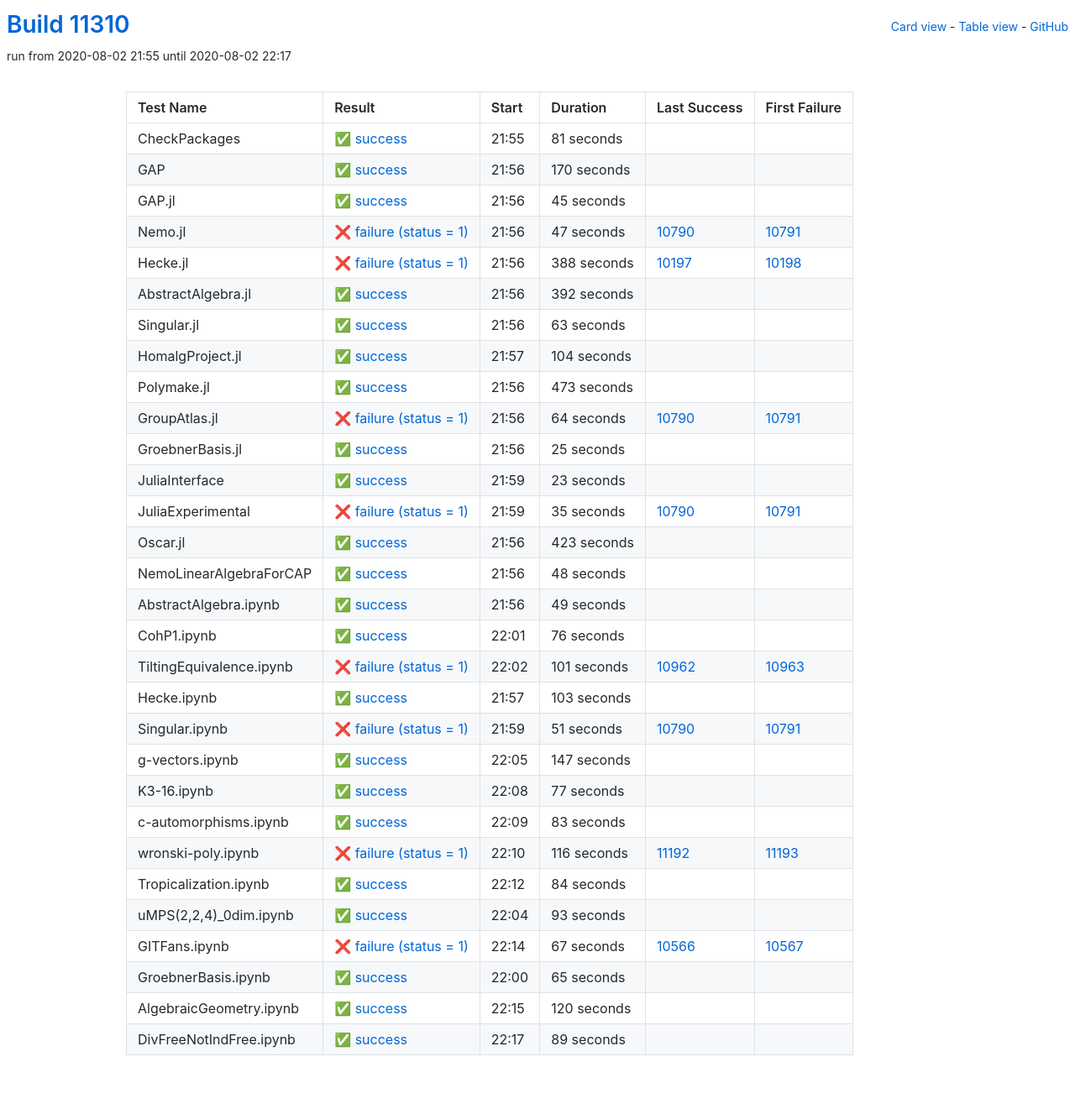
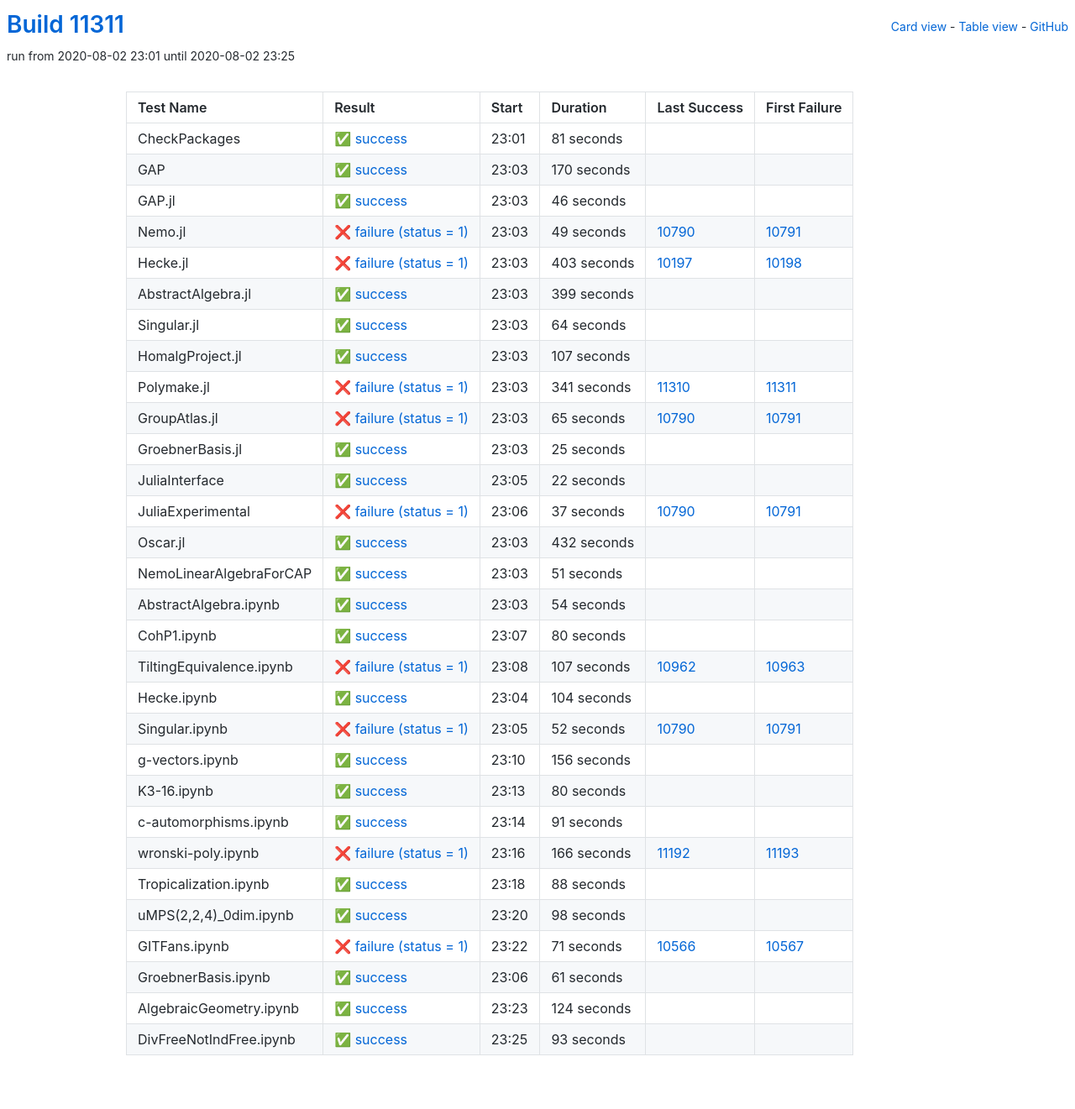
Before and after one commit to oscar-system/oscar-ci-status, a Jekyll site: the page built from table.html, in a window 1280 px wide. Shown: the whole page at 84% size. Built offline with Jekyll 4.4.1, drawn with Linux system fonts in a browser that asks for light colours.

Commit message:
Build #11311

```diff
--- a/_data/ci.yml
+++ b/_data/ci.yml
@@ -1,6 +1,6 @@
 ---
-build: 11310
-build_url: https://oscarci.mathematik.uni-kl.de/job/oscar/11310/
+build: 11311
+build_url: https://oscarci.mathematik.uni-kl.de/job/oscar/11311/
 job: oscar
 organization: oscar-system
 repo: oscar-ci-status
@@ -8,8 +8,8 @@
 tests:
 - name: CheckPackages
   id: checkpackages
-  log: https://oscarci.mathematik.uni-kl.de/job/oscar/11310/artifact/logs/build-11310/CheckPackages.log
-  start: 2020-08-02 21:55
+  log: https://oscarci.mathematik.uni-kl.de/job/oscar/11311/artifact/logs/build-11311/CheckPackages.log
+  start: 2020-08-02 23:01
   success: true
   exitcode: 0
   status: success
@@ -20,8 +20,8 @@
   first_failure_url:
 - name: GAP
   id: gap
-  log: https://oscarci.mathematik.uni-kl.de/job/oscar/11310/artifact/logs/build-11310/GAP.log
-  start: 2020-08-02 21:56
+  log: https://oscarci.mathematik.uni-kl.de/job/oscar/11311/artifact/logs/build-11311/GAP.log
+  start: 2020-08-02 23:03
   success: true
   exitcode: 0
   status: success
@@ -32,104 +32,104 @@
   first_failure_url:
 - name: GAP.jl
   id: gap-jl
-  log: https://oscarci.mathematik.uni-kl.de/job/oscar/11310/artifact/logs/build-11310/GAP.jl.log
-  start: 2020-08-02 21:56
+  log: https://oscarci.mathematik.uni-kl.de/job/oscar/11311/artifact/logs/build-11311/GAP.jl.log
+  start: 2020-08-02 23:03
   success: true
   exitcode: 0
   status: success
-  duration: 45
+  duration: 46
   last_success: false
   last_success_url:
   first_failure: false
   first_failure_url:
 - name: Nemo.jl
   id: nemo-jl
-  log: https://oscarci.mathematik.uni-kl.de/job/oscar/11310/artifact/logs/build-11310/Nemo.jl.log
-  start: 2020-08-02 21:56
+  log: https://oscarci.mathematik.uni-kl.de/job/oscar/11311/artifact/logs/build-11311/Nemo.jl.log
+  start: 2020-08-02 23:03
   success: false
   exitcode: 1
   status: failure
-  duration: 47
+  duration: 49
   last_success: 10790
   last_success_url: https://oscarci.mathematik.uni-kl.de/job/oscar/10790/
   first_failure: 10791
   first_failure_url: https://oscarci.mathematik.uni-kl.de/job/oscar/10791/
 - name: Hecke.jl
   id: hecke-jl
-  log: https://oscarci.mathematik.uni-kl.de/job/oscar/11310/artifact/logs/build-11310/Hecke.jl.log
-  start: 2020-08-02 21:56
+  log: https://oscarci.mathematik.uni-kl.de/job/oscar/11311/artifact/logs/build-11311/Hecke.jl.log
+  start: 2020-08-02 23:03
   success: false
   exitcode: 1
   status: failure
-  duration: 388
+  duration: 403
   last_success: 10197
   last_success_url: https://oscarci.mathematik.uni-kl.de/job/oscar/10197/
   first_failure: 10198
   first_failure_url: https://oscarci.mathematik.uni-kl.de/job/oscar/10198/
 - name: AbstractAlgebra.jl
   id: abstractalgebra-jl
-  log: https://oscarci.mathematik.uni-kl.de/job/oscar/11310/artifact/logs/build-11310/AbstractAlgebra.jl.log
-  start: 2020-08-02 21:56
+  log: https://oscarci.mathematik.uni-kl.de/job/oscar/11311/artifact/logs/build-11311/AbstractAlgebra.jl.log
+  start: 2020-08-02 23:03
   success: true
   exitcode: 0
   status: success
-  duration: 392
+  duration: 399
   last_success: false
   last_success_url:
   first_failure: false
   first_failure_url:
 - name: Singular.jl
   id: singular-jl
-  log: https://oscarci.mathematik.uni-kl.de/job/oscar/11310/artifact/logs/build-11310/Singular.jl.log
-  start: 2020-08-02 21:56
+  log: https://oscarci.mathematik.uni-kl.de/job/oscar/11311/artifact/logs/build-11311/Singular.jl.log
+  start: 2020-08-02 23:03
   success: true
   exitcode: 0
   status: success
-  duration: 63
+  duration: 64
   last_success: false
   last_success_url:
   first_failure: false
   first_failure_url:
 - name: HomalgProject.jl
   id: homalgproject-jl
-  log: https://oscarci.mathematik.uni-kl.de/job/oscar/11310/artifact/logs/build-11310/HomalgProject.jl.log
-  start: 2020-08-02 21:57
+  log: https://oscarci.mathematik.uni-kl.de/job/oscar/11311/artifact/logs/build-11311/HomalgProject.jl.log
+  start: 2020-08-02 23:03
   success: true
   exitcode: 0
   status: success
-  duration: 104
+  duration: 107
   last_success: false
   last_success_url:
   first_failure: false
   first_failure_url:
 - name: Polymake.jl
   id: polymake-jl
-  log: https://oscarci.mathematik.uni-kl.de/job/oscar/11310/artifact/logs/build-11310/Polymake.jl.log
-  start: 2020-08-02 21:56
-  success: true
-  exitcode: 0
-  status: success
-  duration: 473
-  last_success: false
-  last_success_url:
-  first_failure: false
-  first_failure_url:
-- name: GroupAtlas.jl
-  id: groupatlas-jl
-  log: https://oscarci.mathematik.uni-kl.de/job/oscar/11310/artifact/logs/build-11310/GroupAtlas.jl.log
-  start: 2020-08-02 21:56
+  log: https://oscarci.mathematik.uni-kl.de/job/oscar/11311/artifact/logs/build-11311/Polymake.jl.log
+  start: 2020-08-02 23:03
   success: false
   exitcode: 1
   status: failure
-  duration: 64
+  duration: 341
+  last_success: 11310
+  last_success_url: https://oscarci.mathematik.uni-kl.de/job/oscar/11310/
+  first_failure: 11311
+  first_failure_url: https://oscarci.mathematik.uni-kl.de/job/oscar/11311/
+- name: GroupAtlas.jl
+  id: groupatlas-jl
+  log: https://oscarci.mathematik.uni-kl.de/job/oscar/11311/artifact/logs/build-11311/GroupAtlas.jl.log
+  start: 2020-08-02 23:03
+  success: false
+  exitcode: 1
+  status: failure
+  duration: 65
   last_success: 10790
   last_success_url: https://oscarci.mathematik.uni-kl.de/job/oscar/10790/
   first_failure: 10791
   first_failure_url: https://oscarci.mathematik.uni-kl.de/job/oscar/10791/
 - name: GroebnerBasis.jl
   id: groebnerbasis-jl
-  log: https://oscarci.mathematik.uni-kl.de/job/oscar/11310/artifact/logs/build-11310/GroebnerBasis.jl.log
-  start: 2020-08-02 21:56
+  log: https://oscarci.mathematik.uni-kl.de/job/oscar/11311/artifact/logs/build-11311/GroebnerBasis.jl.log
+  start: 2020-08-02 23:03
   success: true
   exitcode: 0
   status: success
@@ -140,176 +140,224 @@
   first_failure_url:
 - name: JuliaInterface
   id: juliainterface
-  log: https://oscarci.mathematik.uni-kl.de/job/oscar/11310/artifact/logs/build-11310/JuliaInterface.log
-  start: 2020-08-02 21:59
+  log: https://oscarci.mathematik.uni-kl.de/job/oscar/11311/artifact/logs/build-11311/JuliaInterface.log
+  start: 2020-08-02 23:05
   success: true
   exitcode: 0
   status: success
-  duration: 23
+  duration: 22
   last_success: false
   last_success_url:
   first_failure: false
   first_failure_url:
 - name: JuliaExperimental
   id: juliaexperimental
-  log: https://oscarci.mathematik.uni-kl.de/job/oscar/11310/artifact/logs/build-11310/JuliaExperimental.log
-  start: 2020-08-02 21:59
+  log: https://oscarci.mathematik.uni-kl.de/job/oscar/11311/artifact/logs/build-11311/JuliaExperimental.log
+  start: 2020-08-02 23:06
   success: false
   exitcode: 1
   status: failure
-  duration: 35
+  duration: 37
   last_success: 10790
   last_success_url: https://oscarci.mathematik.uni-kl.de/job/oscar/10790/
   first_failure: 10791
   first_failure_url: https://oscarci.mathematik.uni-kl.de/job/oscar/10791/
 - name: Oscar.jl
   id: oscar-jl
-  log: https://oscarci.mathematik.uni-kl.de/job/oscar/11310/artifact/logs/build-11310/Oscar.jl.log
-  start: 2020-08-02 21:56
+  log: https://oscarci.mathematik.uni-kl.de/job/oscar/11311/artifact/logs/build-11311/Oscar.jl.log
+  start: 2020-08-02 23:03
   success: true
   exitcode: 0
   status: success
-  duration: 423
+  duration: 432
   last_success: false
   last_success_url:
   first_failure: false
   first_failure_url:
 - name: NemoLinearAlgebraForCAP
   id: nemolinearalgebraforcap
-  log: https://oscarci.mathematik.uni-kl.de/job/oscar/11310/artifact/logs/build-11310/NemoLinearAlgebraForCAP.log
-  start: 2020-08-02 21:56
+  log: https://oscarci.mathematik.uni-kl.de/job/oscar/11311/artifact/logs/build-11311/NemoLinearAlgebraForCAP.log
+  start: 2020-08-02 23:03
   success: true
   exitcode: 0
   status: success
-  duration: 48
+  duration: 51
   last_success: false
   last_success_url:
   first_failure: false
   first_failure_url:
 - name: AbstractAlgebra.ipynb
   id: abstractalgebra-ipynb
-  log: https://oscarci.mathematik.uni-kl.de/job/oscar/11310/artifact/logs/build-11310/AbstractAlgebra.ipynb.log
-  start: 2020-08-02 21:56
+  log: https://oscarci.mathematik.uni-kl.de/job/oscar/11311/artifact/logs/build-11311/AbstractAlgebra.ipynb.log
+  start: 2020-08-02 23:03
   success: true
   exitcode: 0
   status: success
-  duration: 49
+  duration: 54
   last_success: false
   last_success_url:
   first_failure: false
   first_failure_url:
 - name: CohP1.ipynb
   id: cohp1-ipynb
-  log: https://oscarci.mathematik.uni-kl.de/job/oscar/11310/artifact/logs/build-11310/CohP1.ipynb.log
-  start: 2020-08-02 22:01
+  log: https://oscarci.mathematik.uni-kl.de/job/oscar/11311/artifact/logs/build-11311/CohP1.ipynb.log
+  start: 2020-08-02 23:07
   success: true
   exitcode: 0
   status: success
-  duration: 76
+  duration: 80
   last_success: false
   last_success_url:
   first_failure: false
   first_failure_url:
 - name: TiltingEquivalence.ipynb
   id: tiltingequivalence-ipynb
-  log: https://oscarci.mathematik.uni-kl.de/job/oscar/11310/artifact/logs/build-11310/TiltingEquivalence.ipynb.log
-  start: 2020-08-02 22:02
+  log: https://oscarci.mathematik.uni-kl.de/job/oscar/11311/artifact/logs/build-11311/TiltingEquivalence.ipynb.log
+  start: 2020-08-02 23:08
   success: false
   exitcode: 1
   status: failure
-  duration: 101
+  duration: 107
   last_success: 10962
   last_success_url: https://oscarci.mathematik.uni-kl.de/job/oscar/10962/
   first_failure: 10963
   first_failure_url: https://oscarci.mathematik.uni-kl.de/job/oscar/10963/
 - name: Hecke.ipynb
   id: hecke-ipynb
-  log: https://oscarci.mathematik.uni-kl.de/job/oscar/11310/artifact/logs/build-11310/Hecke.ipynb.log
-  start: 2020-08-02 21:57
+  log: https://oscarci.mathematik.uni-kl.de/job/oscar/11311/artifact/logs/build-11311/Hecke.ipynb.log
+  start: 2020-08-02 23:04
   success: true
   exitcode: 0
   status: success
-  duration: 103
+  duration: 104
   last_success: false
   last_success_url:
   first_failure: false
   first_failure_url:
 - name: Singular.ipynb
   id: singular-ipynb
-  log: https://oscarci.mathematik.uni-kl.de/job/oscar/11310/artifact/logs/build-11310/Singular.ipynb.log
-  start: 2020-08-02 21:59
+  log: https://oscarci.mathematik.uni-kl.de/job/oscar/11311/artifact/logs/build-11311/Singular.ipynb.log
+  start: 2020-08-02 23:05
   success: false
   exitcode: 1
   status: failure
-  duration: 51
+  duration: 52
   last_success: 10790
   last_success_url: https://oscarci.mathematik.uni-kl.de/job/oscar/10790/
   first_failure: 10791
   first_failure_url: https://oscarci.mathematik.uni-kl.de/job/oscar/10791/
 - name: g-vectors.ipynb
   id: g-vectors-ipynb
-  log: https://oscarci.mathematik.uni-kl.de/job/oscar/11310/artifact/logs/build-11310/g-vectors.ipynb.log
-  start: 2020-08-02 22:05
+  log: https://oscarci.mathematik.uni-kl.de/job/oscar/11311/artifact/logs/build-11311/g-vectors.ipynb.log
+  start: 2020-08-02 23:10
   success: true
   exitcode: 0
   status: success
-  duration: 147
+  duration: 156
   last_success: false
   last_success_url:
   first_failure: false
   first_failure_url:
 - name: K3-16.ipynb
   id: k3-16-ipynb
-  log: https://oscarci.mathematik.uni-kl.de/job/oscar/11310/artifact/logs/build-11310/K3-16.ipynb.log
-  start: 2020-08-02 22:08
+  log: https://oscarci.mathematik.uni-kl.de/job/oscar/11311/artifact/logs/build-11311/K3-16.ipynb.log
+  start: 2020-08-02 23:13
   success: true
   exitcode: 0
   status: success
-  duration: 77
+  duration: 80
   last_success: false
   last_success_url:
   first_failure: false
   first_failure_url:
 - name: c-automorphisms.ipynb
   id: c-automorphisms-ipynb
-  log: https://oscarci.mathematik.uni-kl.de/job/oscar/11310/artifact/logs/build-11310/c-automorphisms.ipynb.log
-  start: 2020-08-02 22:09
+  log: https://oscarci.mathematik.uni-kl.de/job/oscar/11311/artifact/logs/build-11311/c-automorphisms.ipynb.log
+  start: 2020-08-02 23:14
   success: true
   exitcode: 0
   status: success
-  duration: 83
+  duration: 91
   last_success: false
   last_success_url:
   first_failure: false
   first_failure_url:
 - name: wronski-poly.ipynb
   id: wronski-poly-ipynb
-  log: https://oscarci.mathematik.uni-kl.de/job/oscar/11310/artifact/logs/build-11310/wronski-poly.ipynb.log
-  start: 2020-08-02 22:10
+  log: https://oscarci.mathematik.uni-kl.de/job/oscar/11311/artifact/logs/build-11311/wronski-poly.ipynb.log
+  start: 2020-08-02 23:16
   success: false
   exitcode: 1
   status: failure
-  duration: 116
+  duration: 166
   last_success: 11192
   last_success_url: https://oscarci.mathematik.uni-kl.de/job/oscar/11192/
   first_failure: 11193
   first_failure_url: https://oscarci.mathematik.uni-kl.de/job/oscar/11193/
 - name: Tropicalization.ipynb
   id: tropicalization-ipynb
-  log: https://oscarci.mathematik.uni-kl.de/job/oscar/11310/artifact/logs/build-11310/Tropicalization.ipynb.log
-  start: 2020-08-02 22:12
+  log: https://oscarci.mathematik.uni-kl.de/job/oscar/11311/artifact/logs/build-11311/Tropicalization.ipynb.log
+  start: 2020-08-02 23:18
   success: true
   exitcode: 0
   status: success
-  duration: 84
+  duration: 88
   last_success: false
   last_success_url:
   first_failure: false
   first_failure_url:
 - name: uMPS(2,2,4)_0dim.ipynb
   id: umps-2-2-4-0dim-ipynb
-  log: https://oscarci.mathematik.uni-kl.de/job/oscar/11310/artifact/logs/build-11310/uMPS-2-2-4-_0dim.ipynb.log
-  start: 2020-08-02 22:04
+  log: https://oscarci.mathematik.uni-kl.de/job/oscar/11311/artifact/logs/build-11311/uMPS-2-2-4-_0dim.ipynb.log
+  start: 2020-08-02 23:20
+  success: true
+  exitcode: 0
+  status: success
+  duration: 98
+  last_success: false
+  last_success_url:
+  first_failure: false
+  first_failure_url:
+- name: GITFans.ipynb
+  id: gitfans-ipynb
+  log: https://oscarci.mathematik.uni-kl.de/job/oscar/11311/artifact/logs/build-11311/GITFans.ipynb.log
+  start: 2020-08-02 23:22
+  success: false
+  exitcode: 1
+  status: failure
+  duration: 71
+  last_success: 10566
+  last_success_url: https://oscarci.mathematik.uni-kl.de/job/oscar/10566/
+  first_failure: 10567
+  first_failure_url: https://oscarci.mathematik.uni-kl.de/job/oscar/10567/
+- name: GroebnerBasis.ipynb
+  id: groebnerbasis-ipynb
+  log: https://oscarci.mathematik.uni-kl.de/job/oscar/11311/artifact/logs/build-11311/GroebnerBasis.ipynb.log
+  start: 2020-08-02 23:06
+  success: true
+  exitcode: 0
+  status: success
+  duration: 61
+  last_success: false
+  last_success_url:
+  first_failure: false
+  first_failure_url:
+- name: AlgebraicGeometry.ipynb
+  id: algebraicgeometry-ipynb
+  log: https://oscarci.mathematik.uni-kl.de/job/oscar/11311/artifact/logs/build-11311/AlgebraicGeometry.ipynb.log
+  start: 2020-08-02 23:23
+  success: true
+  exitcode: 0
+  status: success
+  duration: 124
+  last_success: false
+  last_success_url:
+  first_failure: false
+  first_failure_url:
+- name: DivFreeNotIndFree.ipynb
+  id: divfreenotindfree-ipynb
+  log: https://oscarci.mathematik.uni-kl.de/job/oscar/11311/artifact/logs/build-11311/DivFreeNotIndFree.ipynb.log
+  start: 2020-08-02 23:25
   success: true
   exitcode: 0
   status: success
@@ -318,51 +366,3 @@
   last_success_url:
   first_failure: false
   first_failure_url:
-- name: GITFans.ipynb
-  id: gitfans-ipynb
-  log: https://oscarci.mathematik.uni-kl.de/job/oscar/11310/artifact/logs/build-11310/GITFans.ipynb.log
-  start: 2020-08-02 22:14
-  success: false
-  exitcode: 1
-  status: failure
-  duration: 67
-  last_success: 10566
-  last_success_url: https://oscarci.mathematik.uni-kl.de/job/oscar/10566/
-  first_failure: 10567
-  first_failure_url: https://oscarci.mathematik.uni-kl.de/job/oscar/10567/
-- name: GroebnerBasis.ipynb
-  id: groebnerbasis-ipynb
-  log: https://oscarci.mathematik.uni-kl.de/job/oscar/11310/artifact/logs/build-11310/GroebnerBasis.ipynb.log
-  start: 2020-08-02 22:00
-  success: true
-  exitcode: 0
-  status: success
-  duration: 65
-  last_success: false
-  last_success_url:
-  first_failure: false
-  first_failure_url:
-- name: AlgebraicGeometry.ipynb
-  id: algebraicgeometry-ipynb
-  log: https://oscarci.mathematik.uni-kl.de/job/oscar/11310/artifact/logs/build-11310/AlgebraicGeometry.ipynb.log
-  start: 2020-08-02 22:15
-  success: true
-  exitcode: 0
-  status: success
-  duration: 120
-  last_success: false
-  last_success_url:
-  first_failure: false
-  first_failure_url:
-- name: DivFreeNotIndFree.ipynb
-  id: divfreenotindfree-ipynb
-  log: https://oscarci.mathematik.uni-kl.de/job/oscar/11310/artifact/logs/build-11310/DivFreeNotIndFree.ipynb.log
-  start: 2020-08-02 22:17
-  success: true
-  exitcode: 0
-  status: success
-  duration: 89
-  last_success: false
-  last_success_url:
-  first_failure: false
-  first_failure_url:
```
Also changed, not shown: README.md.
